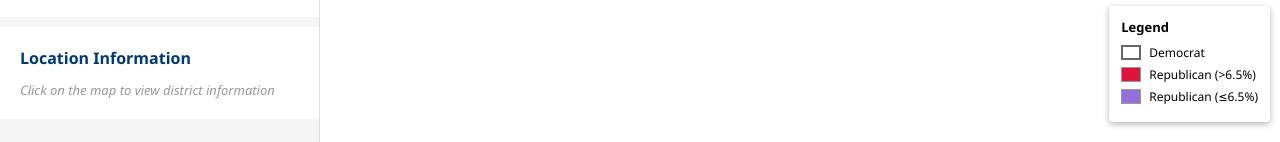
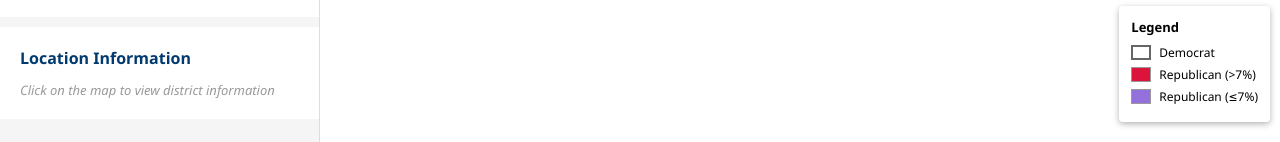
Before and after one commit to Fuzzy24/michigan-districts, a plain HTML site: page index.html in a window 1280 px wide. Shown: the part 669-811 px from the top of the page. Drawn offline with nearby package versions, Linux system fonts and the light colour scheme.

Commit message:
Update index.html
Changed percentage

```diff
--- a/index.html
+++ b/index.html
@@ -272,8 +272,8 @@
                 <h4>Legend</h4>
                 <div id="legendContent">
                     <div class="legend-item"><div class="legend-color" style="background:#FFFFFF; border: 2px solid #666;"></div>Democrat</div>
-                    <div class="legend-item"><div class="legend-color" style="background:#DC143C;"></div>Republican (>6.5%)</div>
-                    <div class="legend-item"><div class="legend-color" style="background:#9370DB;"></div>Republican (≤6.5%)</div>
+                    <div class="legend-item"><div class="legend-color" style="background:#DC143C;"></div>Republican (>7%)</div>
+                    <div class="legend-item"><div class="legend-color" style="background:#9370DB;"></div>Republican (≤7%)</div>
                 </div>
             </div>
         </div>
```
